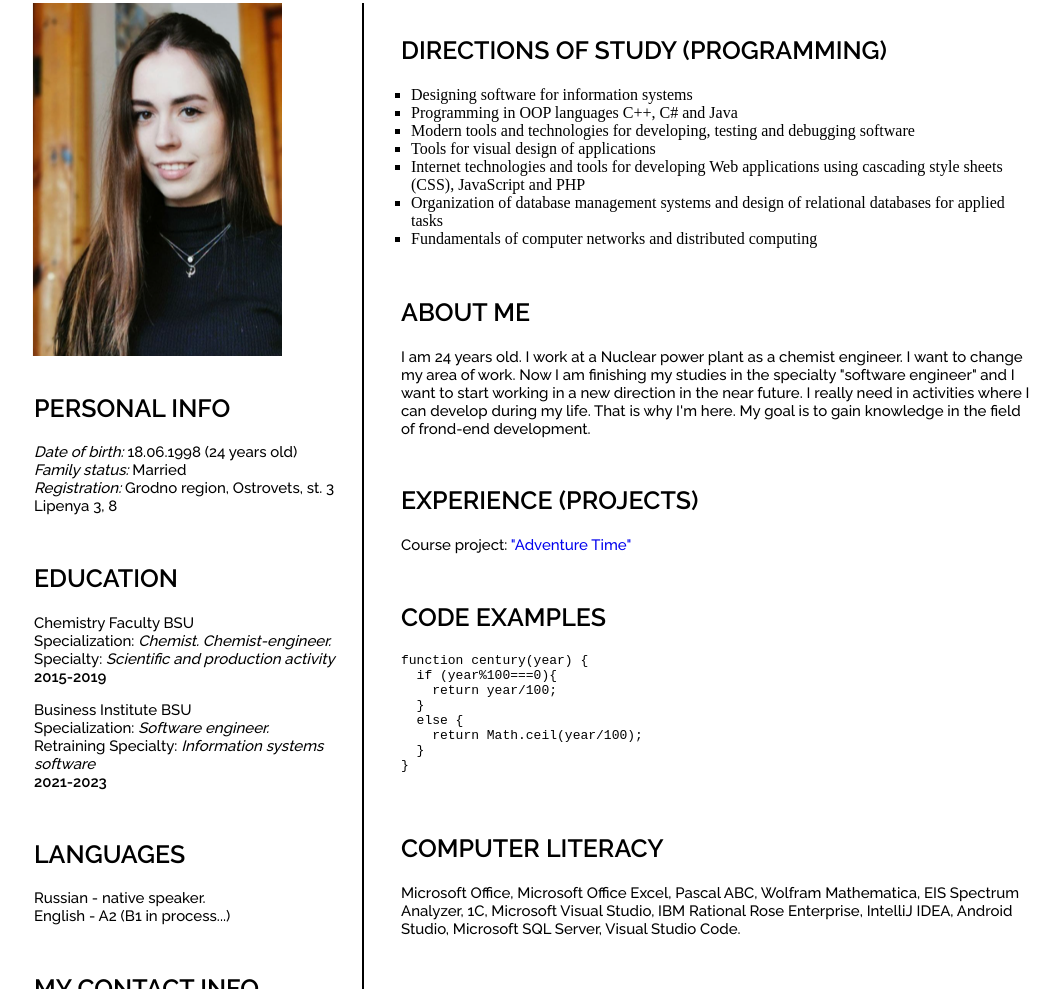
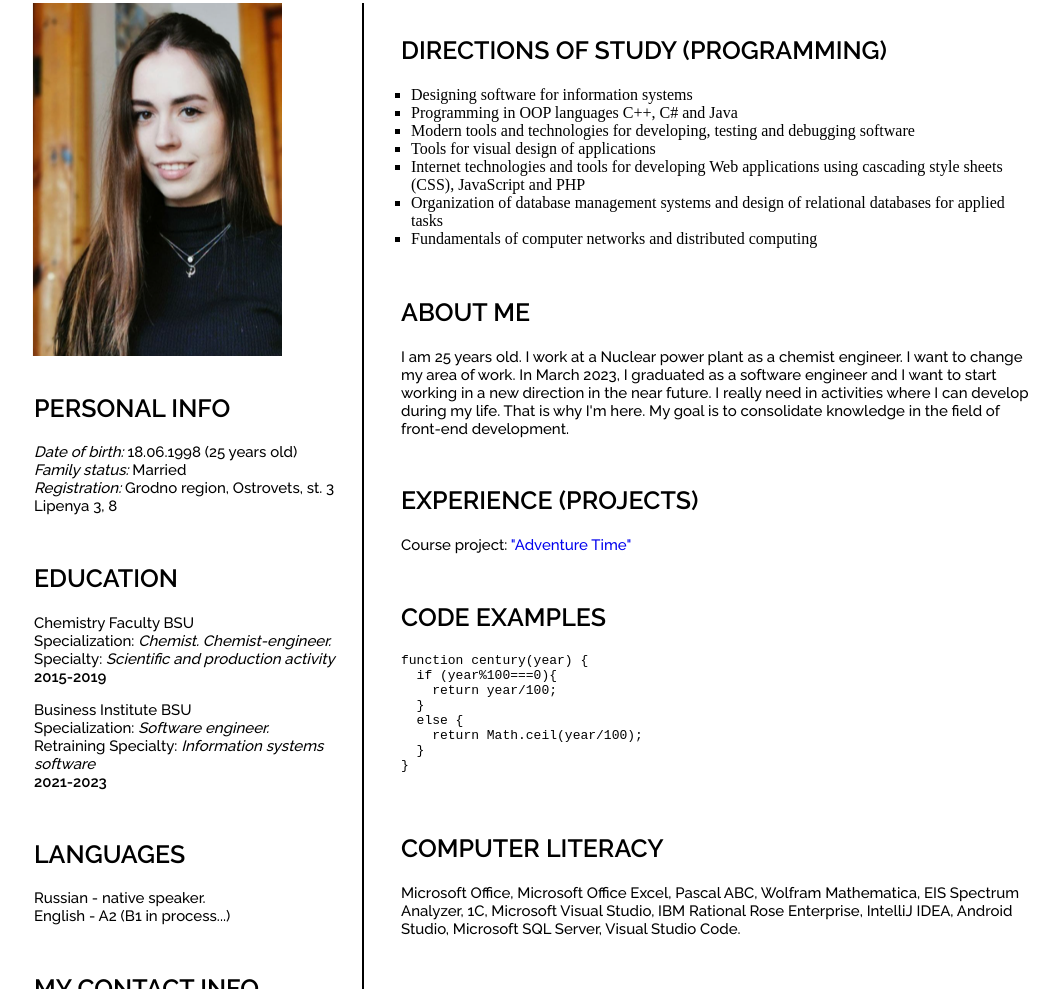
Before and after one commit to KarinaDovg/rsschool-cv, a plain HTML site: page index.html in a window 1280 px wide. Shown: the part 532-1521 px from the top of the page, without its empty margins (116-1176 px from the left). Drawn offline with Linux system fonts and the light colour scheme; a web font is replaced by a local one.

Commit message:
fix: fix info in html file

```diff
--- a/index.html
+++ b/index.html
@@ -12,6 +12,7 @@
 <body>
   <header class="header">
     <div class="nav">
+      <nav class="nav-menu">
         <ul id="nav" class="nav_list">
           <li><a href="#info"">Personal info</a></li>
           <li><a href="#education"">Education</a></li>
@@ -24,6 +25,7 @@
           <li><a href="#literacy">Computer Literacy</a></li>
           <li><a href="#qualities">Personal qualities</a></li>
         </ul>
+      </nav>
     </div>
 
     <button id="burger" class="header__burger">
@@ -49,7 +51,7 @@
 
         <div id="info" class="container-left_1">
           <h2 class="title_text">Personal info</h2>
-          <p class="text"><i>Date of birth:</i> 18.06.1998 (24 years old)
+          <p class="text"><i>Date of birth:</i> 18.06.1998 (25 years old)
             <br><i>Family status:</i> Married
             <br><i>Registration:</i> Grodno region, Ostrovets, st. 3 Lipenya 3, 8
           </p>
@@ -114,7 +116,7 @@
 
           <div id="about_me" class="container-right_1">
             <h2 class="title_text">About Me</h2>
-            <p class="text">I am 24 years old. I work at a Nuclear power plant as a chemist engineer. I want to change my area of work. Now I am finishing my studies in the specialty "software engineer" and I want to start working in a new direction in the near future. I really need in activities where I can develop during my life. That is why I'm here. My goal is to gain knowledge in the field of frond-end development.
+            <p class="text">I am 25 years old. I work at a Nuclear power plant as a chemist engineer. I want to change my area of work. In March 2023, I graduated as a software engineer and I want to start working in a new direction in the near future. I really need in activities where I can develop during my life. That is why I'm here. My goal is to consolidate knowledge in the field of front-end development.
             </p>
           </div>
 
```
Lines whose indentation alone changed are shown as unchanged.
